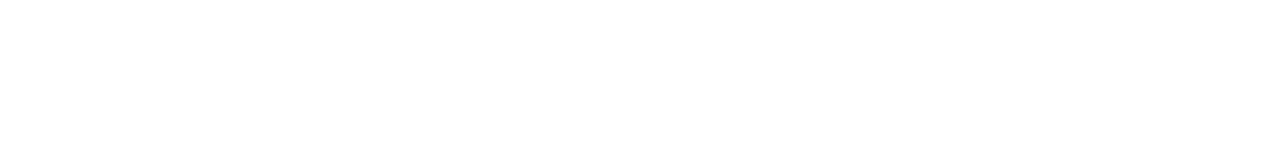
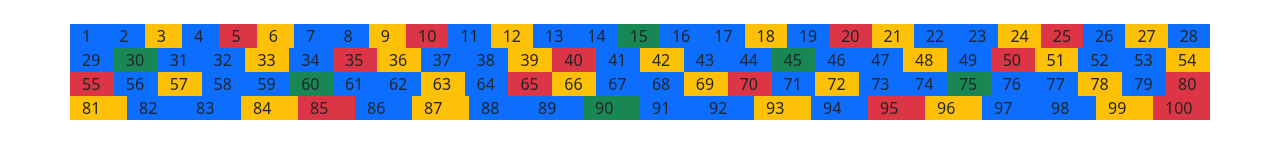
Before and after one commit to DaniloSalerno/js-fizzbuzz, a plain HTML site: page index.html in a window 1280 px wide. Drawn offline with nearby package versions, Linux system fonts and the light colour scheme.

Commit message:
set color for correct number

```diff
--- a/assets/js/main.js
+++ b/assets/js/main.js
@@ -1,11 +1,3 @@
-//Scrivi un programma che stampi in console i numeri da 1 a 100
-
-//per i multipli di 3 stampi “Fizz” al posto del numero
-
-//per i multipli di 5 stampi “Buzz”.
-
-//Per i numeri che sono sia multipli di 3 che di 5 stampi “FizzBuzz”.
-
 /*BONUS 1:
 Crea un container nel DOM ,
 
@@ -15,22 +7,36 @@ BONUS 2:
 Applica stili differenti agli elementi aggiunti al DOM nel BONUS 1,
  a seconda che il valore inserito sia un numero, un fizz, un buzz o un fizzbuzz.
  Se sei a corto di idee per lo stile, potresti prendere spunto dallo screenshot fornito in consegna. */
+const rowElement = document.querySelector('.row');
+
 
  for (let i = 1; i <= 100; i++) {
 
+
+     let colorStyle;
+
     if (!(i % 3) && !(i % 5)) {
 
+        colorStyle = 'bg-success';
         console.log('FizzBuzz');
 
     } else if (!(i % 3)) {
 
+        colorStyle = 'bg-warning';
         console.log('Fizz');
 
     } else if (!(i % 5)) {
 
+        colorStyle = 'bg-danger';
         console.log('Buzz');
 
     } else {
+
+        colorStyle = 'bg-primary';
         console.log(i);
+
     }
+    rowElement.innerHTML += `<div class="col ${colorStyle}">${i}</div>`;
+
+
  }
--- a/index.html
+++ b/index.html
@@ -5,11 +5,17 @@
     <meta name="viewport" content="width=device-width, initial-scale=1.0">
     <title>FizzBuzz</title>
     <link rel="stylesheet" href="./assets/css/style.css">
+    <link href="https://cdn.jsdelivr.net/npm/bootstrap@5.3.1/dist/css/bootstrap.min.css" rel="stylesheet" integrity="sha384-4bw+/aepP/YC94hEpVNVgiZdgIC5+VKNBQNGCHeKRQN+PtmoHDEXuppvnDJzQIu9" crossorigin="anonymous">
 </head>
 <body>
 
+    <div class="container mt-4">
+        <div class="row">
 
+        </div>
+    </div>
 
+    <script src="https://cdn.jsdelivr.net/npm/bootstrap@5.3.1/dist/js/bootstrap.bundle.min.js" integrity="sha384-HwwvtgBNo3bZJJLYd8oVXjrBZt8cqVSpeBNS5n7C8IVInixGAoxmnlMuBnhbgrkm" crossorigin="anonymous"></script>
     <script type="text/javascript" src="./assets/js/main.js"></script>
 </body>
 </html>
```
